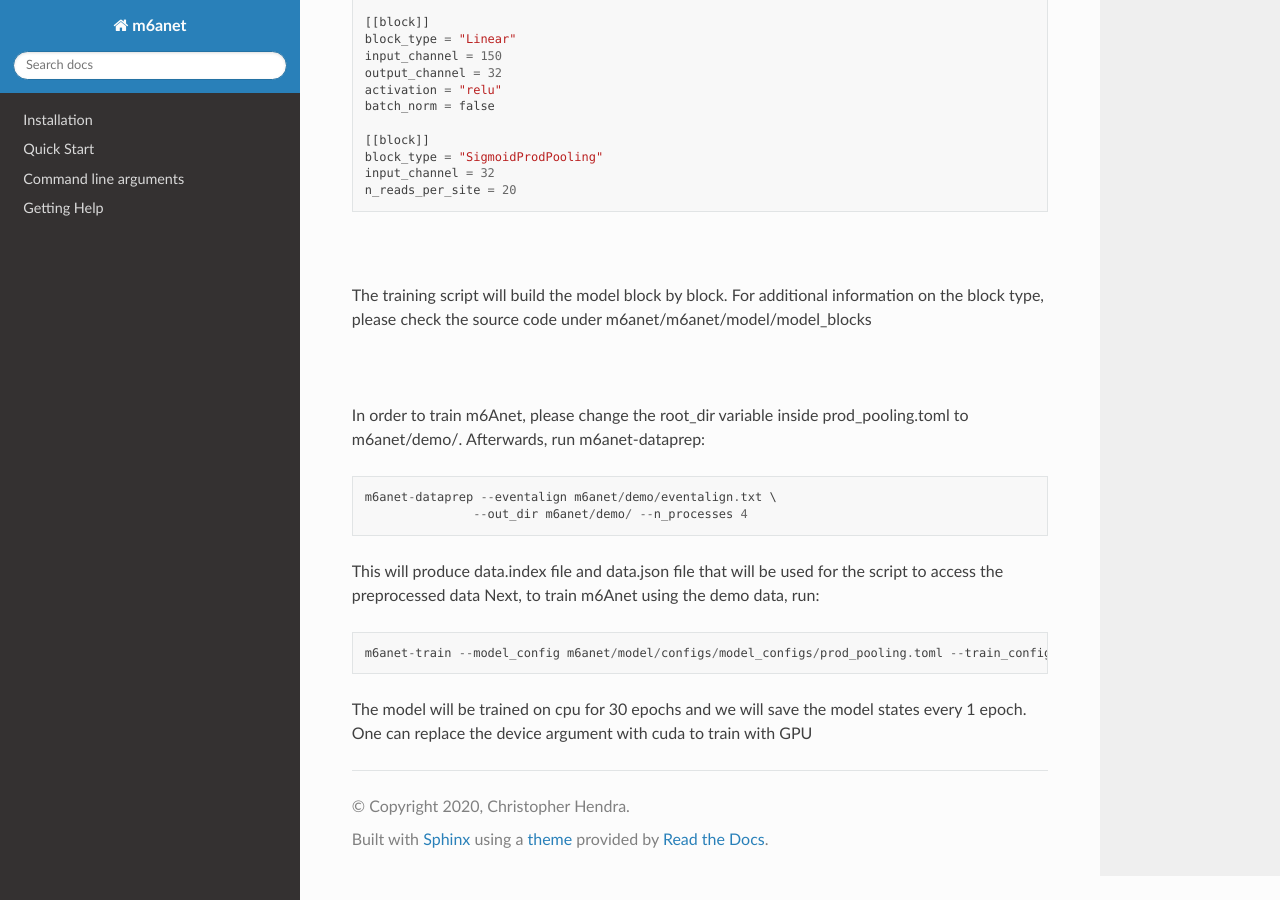
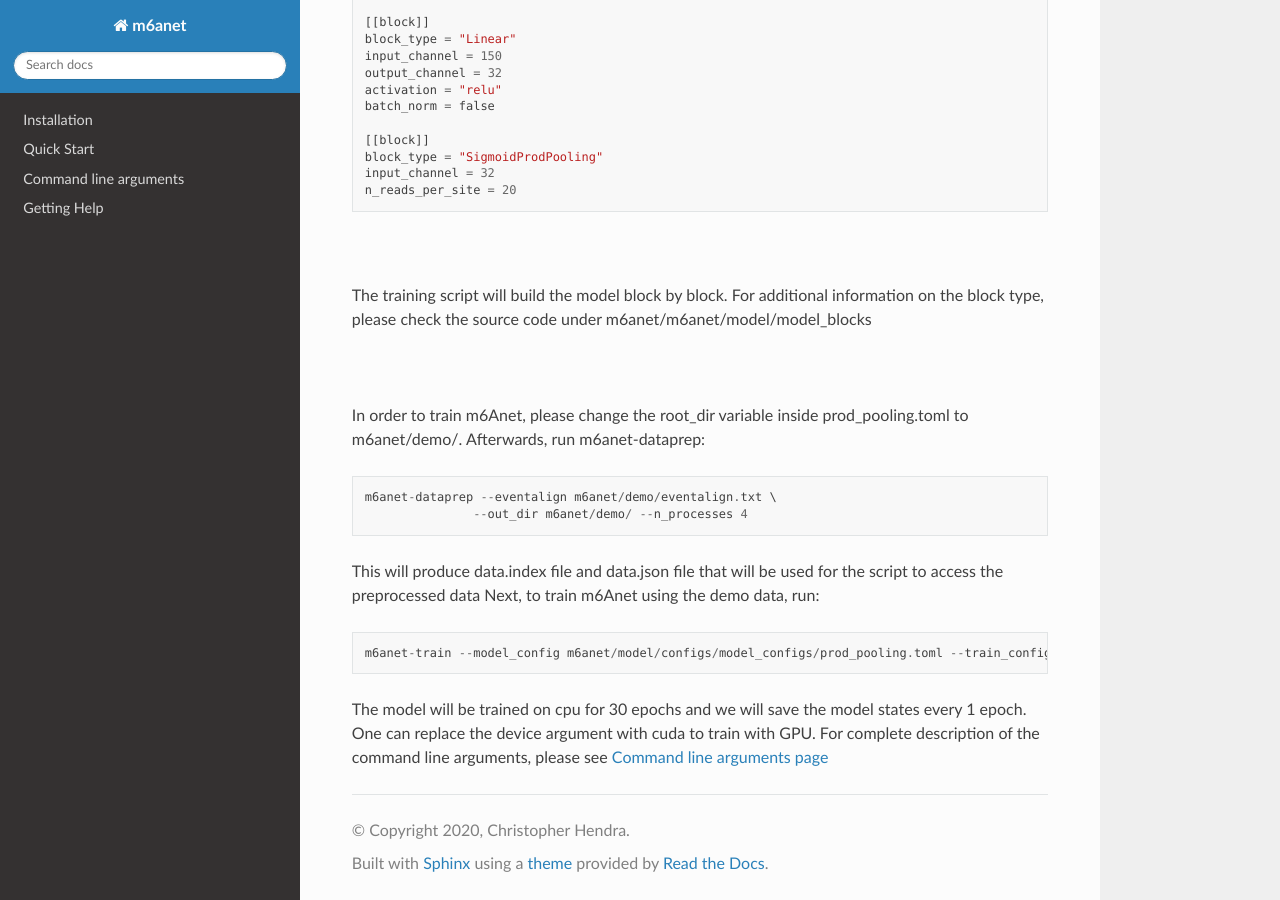
Before and after one commit to GoekeLab/m6anet, a Sphinx documentation site: the page built from docs/source/training.rst, in a window 1280 px wide and 900 px high, scrolled down 1996 px. Built offline with Sphinx 7.4.7 and the Read the Docs theme 2.0.0, drawn with Linux system fonts in a browser that asks for light colours; pages that are not in the unit, such as notebooks, are missing from menus.

Commit message:
add additional information to training page

```diff
--- a/docs/source/training.rst
+++ b/docs/source/training.rst
@@ -102,6 +102,6 @@ In order to train m6Anet, please change the root_dir variable inside prod_poolin
 
 This will produce data.index file and data.json file that will be used for the script to access the preprocessed data Next, to train m6Anet using the demo data, run::
 
-   m6anet-train --model_config m6anet/model/configs/model_configs/prod_pooling.toml --train_config ../m6anet/model/configs/training_configs/oversampled.toml --save_dir /path/to/save_dir --device cpu --lr 0.0001 --seed 25 --epochs 30 --num_workers 4 --save_per_epoch 1
+   m6anet-train --model_config m6anet/model/configs/model_configs/prod_pooling.toml --train_config ../m6anet/model/configs/training_configs/oversampled.toml --save_dir /path/to/save_dir --device cpu --lr 0.0001 --seed 25 --epochs 30 --num_workers 4 --save_per_epoch 1 --num_iterations 5
 
-The model will be trained on cpu for 30 epochs and we will save the model states every 1 epoch. One can replace the device argument with cuda to train with GPU
+The model will be trained on cpu for 30 epochs and we will save the model states every 1 epoch. One can replace the device argument with cuda to train with GPU. For complete description of the command line arguments, please see :ref:`Command line arguments page <cmd>`
```
